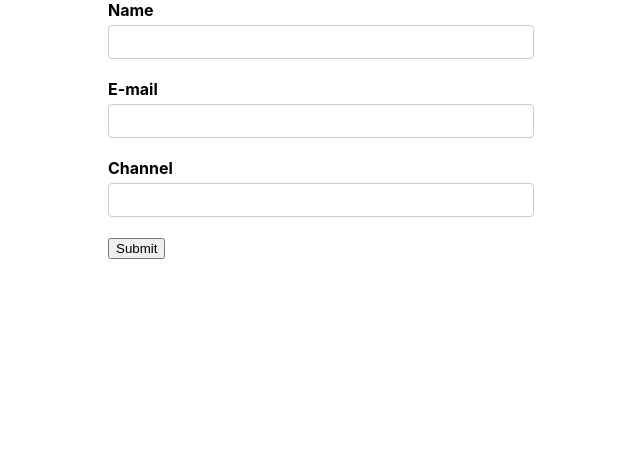
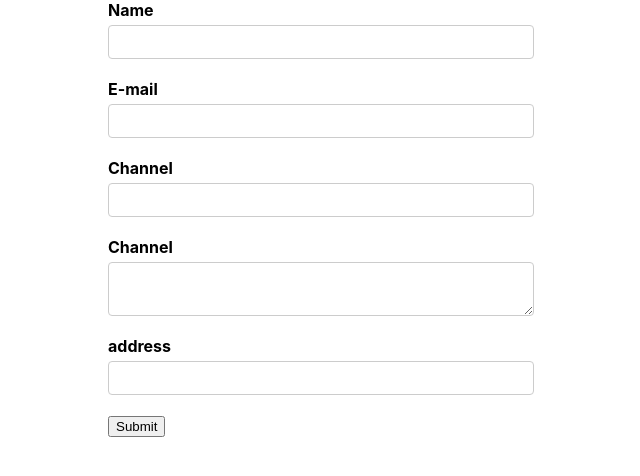
Before and after one commit to arpit2425/ReactFormik, a React (Create React App) app: page / in a window 1280 px wide. Shown: the top 476 px of the page, without its empty margins (319-959 px from the left). Built offline with nearby package versions, Linux system fonts and the light colour scheme.

Commit message:
Custom input field

```diff
--- a/src/components/BetterForm.js
+++ b/src/components/BetterForm.js
@@ -1,16 +1,21 @@
 import React from "react";
 import { Formik, Form, Field, ErrorMessage } from "formik";
 import * as Yup from "yup";
+import Errormsg from "./Errormsg";
 function BetterForm() {
   const initialValues = {
     name: "",
     email: "",
     channel: "",
+    comment: "",
+    address: "",
   };
   const validationSchema = Yup.object({
     name: Yup.string().required("Required!!"),
     email: Yup.string().required("Required!!"),
     channel: Yup.string().required("Required!!"),
+    comment: Yup.string().required("Required!!"),
+    address: Yup.string().required("Required!!"),
   });
   const onSubmit = (values) => console.log("Form data", values);
 
@@ -24,17 +29,41 @@ function BetterForm() {
         <div className="form-control">
           <label htmlFor="name">Name</label>
           <Field type="text" id="name" name="name" />
-          <ErrorMessage name="name" />
+          <ErrorMessage name="name" component={Errormsg} />
         </div>
         <div className="form-control">
           <label htmlFor="email">E-mail</label>
           <Field type="email" id="email" name="email" />
-          <ErrorMessage name="email" />
+          <ErrorMessage name="email">
+            {(msg) => <div className="error">{msg}</div>}
+          </ErrorMessage>
         </div>
         <div className="form-control">
           <label htmlFor="channel">Channel</label>
           <Field type="text" id="channel" name="channel" />
           <ErrorMessage name="channel" />
+        </div>
+        <div className="form-control">
+          <label htmlFor="comment">Channel</label>
+          <Field as="textarea" type="text" id="comment" name="comment" />
+          <ErrorMessage name="comment" />
+        </div>
+
+        <div className="form-control">
+          <label htmlFor="address">address</label>
+          <Field name="address">
+            {(props) => {
+              const { field, meta } = props;
+              return (
+                <div>
+                  <input type="text" id="address" {...field} />
+                  {meta.touched && meta.error ? (
+                    <div className="error">{meta.error}</div>
+                  ) : null}
+                </div>
+              );
+            }}
+          </Field>
         </div>
         <button type="submit">Submit</button>
       </Form>
--- /dev/null
+++ b/src/components/Errormsg.js
@@ -0,0 +1,7 @@
+import React from "react";
+
+function Errormsg(props) {
+  return <div className="error">{props.children}</div>;
+}
+
+export default Errormsg;
```
